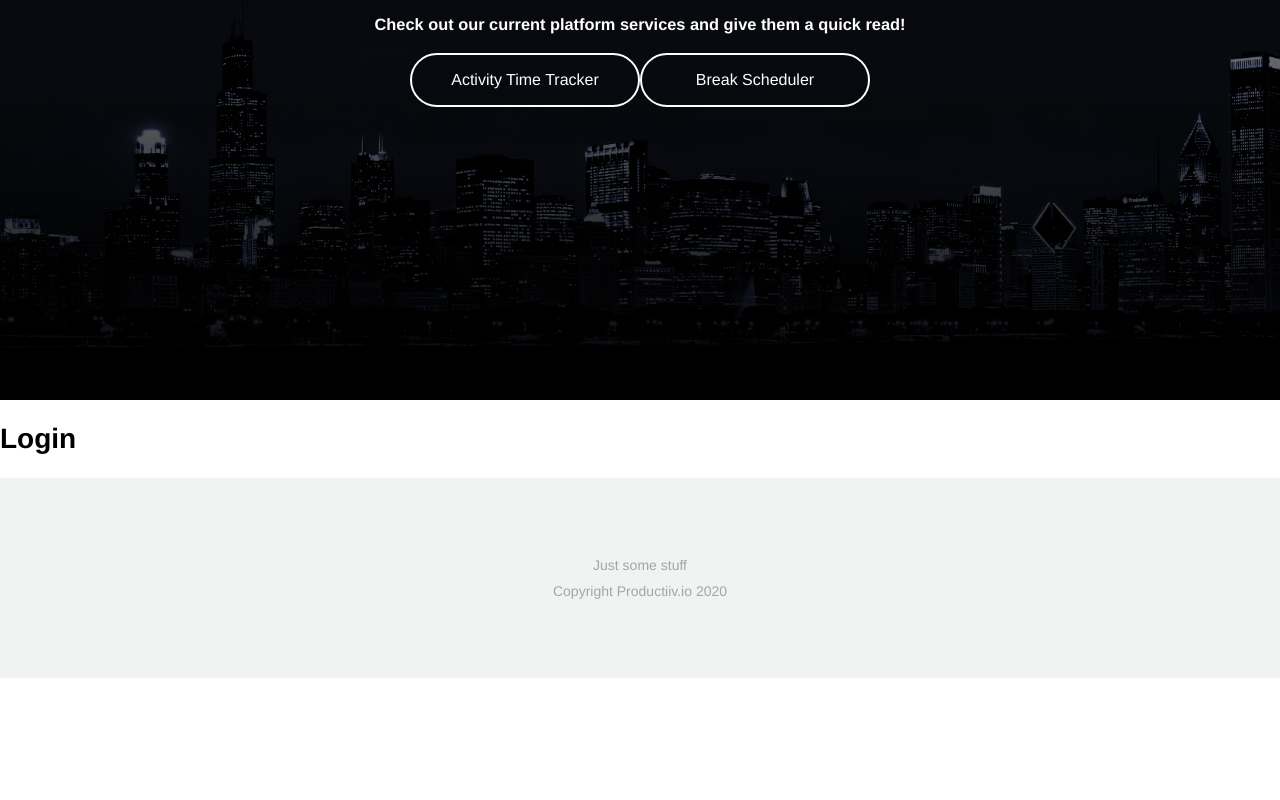
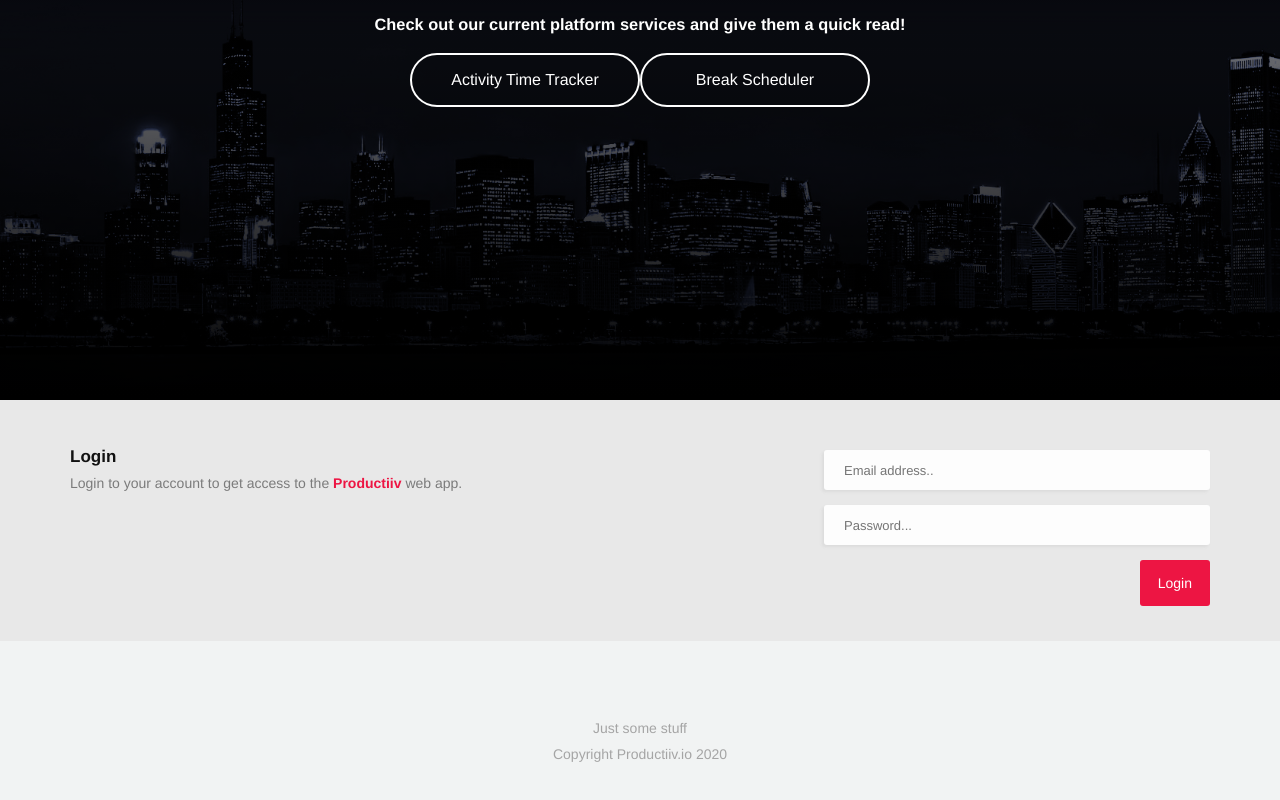
Before and after one commit to Mikkelzu/productiiv.client, a React (Create React App) app: page /login in a window 1280 px wide. Shown: the part 400-1200 px from the top of the page. Before the commit the page ends 1078 px from the top, so only its background shows below. Built offline with nearby package versions, Linux system fonts and the light colour scheme.

Commit message:
small changes :)

```diff
--- a/src/App.css
+++ b/src/App.css
@@ -1780,11 +1780,10 @@ a:active, a:focus {
 }
 
 .enterprise-wrapper {
-  background-image: url(/cat-bg.png);
+  /* background-image: url(/wolf-bg.png); */
   background-repeat: no-repeat;
   background-color: #ed1543;
   background-size: contain;
-  height: 435px;
   overflow:hidden
 }
 
@@ -1857,6 +1856,10 @@ a:active, a:focus {
   width: 60%;
   float: left;
   position:relative
+}
+
+.form-group {
+  margin-bottom: 15px;
 }
 
 .newsletter-form .form-control {
@@ -1880,8 +1883,7 @@ a:active, a:focus {
   margin-left: -45px;
   font-size: 14px;
   vertical-align: middle;
-  border-top-right-radius: 3px;
-  border-bottom-right-radius: 3px;
+  border-radius: 3px;
   transition:all .2s ease-in-out
 }
 
--- a/src/pages/login/login.js
+++ b/src/pages/login/login.js
@@ -3,9 +3,36 @@ import React from 'react';
 export default class Login extends React.Component {
 
     render() {
-        return(
+        return (
             <div>
-                <h1>Login</h1>
+                <div className="newsletter-wrapper">
+                    <div className="signup container">
+                        <div className="envelope-bg">
+                            <svg className="svg-inline--fa fa-envelope fa-w-16" aria-hidden="true" data-prefix="far" data-icon="envelope" role="img" xmlns="http://www.w3.org/2000/svg" viewBox="0 0 512 512" data-fa-i2svg="">
+                                <path fill="currentColor" d="M464 64H48C21.49 64 0 85.49 0 112v288c0 26.51 21.49 48 48 48h416c26.51 0 48-21.49 48-48V112c0-26.51-21.49-48-48-48zm0 48v40.805c-22.422 18.259-58.168 46.651-134.587 106.49-16.841 13.247-50.201 45.072-73.413 44.701-23.208.375-56.579-31.459-73.413-44.701C106.18 199.465 70.425 171.067 48 152.805V112h416zM48 400V214.398c22.914 18.251 55.409 43.862 104.938 82.646 21.857 17.205 60.134 55.186 103.062 54.955 42.717.231 80.509-37.199 103.053-54.947 49.528-38.783 82.032-64.401 104.947-82.653V400H48z"></path>
+                            </svg>
+                        </div>
+                        <div className="hgroup">
+                            <h3>Login</h3>
+                            <p> Login to your account to get access to the <span className="highlighted-text">Productiiv</span> web app. </p>
+                        </div>
+                        <div className="newsletter-form">
+                            <form className="form-wrapper">
+                                <div className="form-group">
+                                    <input id="email" className="form-control" name="email" type="email" placeholder="Email address.." required="" />
+                                </div>
+
+                                <div className="form-group">
+                                    <input id="password" className="form-control" name="password" type="password" placeholder="Password..." />
+                                </div>
+
+                                <button type="submit" className="signup-button">
+                                        Login
+                                </button>
+                            </form>
+                        </div>
+                    </div>
+                </div>
             </div>
         );
     }
```
